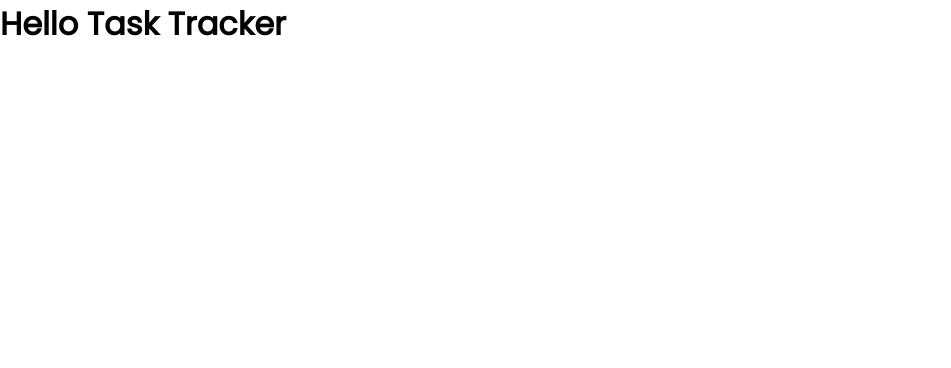
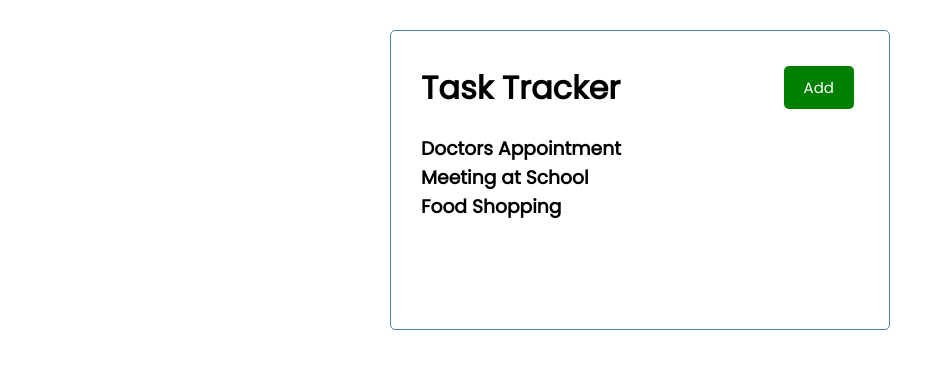
Before and after one commit to raj713335/ReactJS, a React (Create React App) app in the folder react-task-tracker/: page / in a window 1280 px wide. Shown: the top 368 px of the page, without its empty margins (0-951 px from the left). Built offline with nearby package versions, Linux system fonts and the light colour scheme.

Commit message:
Initial Commit

```diff
--- a/react-task-tracker/src/App.js
+++ b/react-task-tracker/src/App.js
@@ -1,18 +1,16 @@
 import Header from './components/Header'
+import Tasks from './components/Tasks'
 
-function App() {
-  const name = 'Brad'
-  const x = true
-
+const App = () => {
   return (
-    <div className="App">
-        <Header title='Hello'/>
-
+    <div className="container">
+        <Header />
+        <Tasks />
     </div>
   )
 }
 
-export default App;
+export default App
 
 
 
--- /dev/null
+++ b/react-task-tracker/src/components/Button.js
@@ -0,0 +1,19 @@
+import PropTypes from 'prop-types'
+
+const Button = ({color,text,onClick}) => {
+
+    return <button onClick={onClick}
+    style={{ backgroundColor: color }} className='btn'>{text}</button>
+}
+
+Button.defaultProps = {
+    color: 'steelblue',
+}
+
+Button.propTypes = {
+    text: PropTypes.string,
+    color: PropTypes.string,
+    onClick: PropTypes.func,
+}
+
+export default Button
--- a/react-task-tracker/src/components/Header.js
+++ b/react-task-tracker/src/components/Header.js
@@ -1,14 +1,20 @@
 import PropTypes from 'prop-types'
+import Button from './Button'
 
 
-const Header = (props) => {
+const Header = ({ title }) => {
+
+    const onClick = () => {
+        console.log('Click')
+    }
+
     return (
-        <div>
-            <header>
-                <h1> {props.title} Task Tracker </h1>
+            <header className='header'>
+                <h1>{title}</h1>
+                <Button color='green' text='Add' onClick={onClick}/>
+
             </header>
 
-        </div>
     )
 }
 
@@ -20,11 +26,10 @@ Header.propTypes = {
     title: PropTypes.string.isRequired,
 }
 
+export default Header
 
 //CSS in JS
 //const headingStyle = {
 //    color: 'red',
 //    backgroundColor: 'black'
 //}
-
-export default Header
--- /dev/null
+++ b/react-task-tracker/src/components/Tasks.js
@@ -0,0 +1,30 @@
+const tasks = [
+    {
+        id: 1,
+        text: 'Doctors Appointment',
+        day: 'Feb 5th at 2:30pm',
+        remainder: true,
+    },
+    {
+        id: 2,
+        text: 'Meeting at School',
+        day: 'Feb 6th at 1:30pm',
+        remainder: true,
+    },
+    {
+        id: 3,
+        text: 'Food Shopping',
+        day: 'Feb 5th at 2:30pm',
+        remainder: false,
+    },
+    ]
+
+const Tasks = () => {
+    return (
+        <>
+            {tasks.map((task) => (<h3 key={task.id}>{task.text}</h3>))}
+        </>
+    )
+}
+
+export default Tasks
```
Also changed, not shown: react-task-tracker/src/index.css (line endings or trailing spaces).
